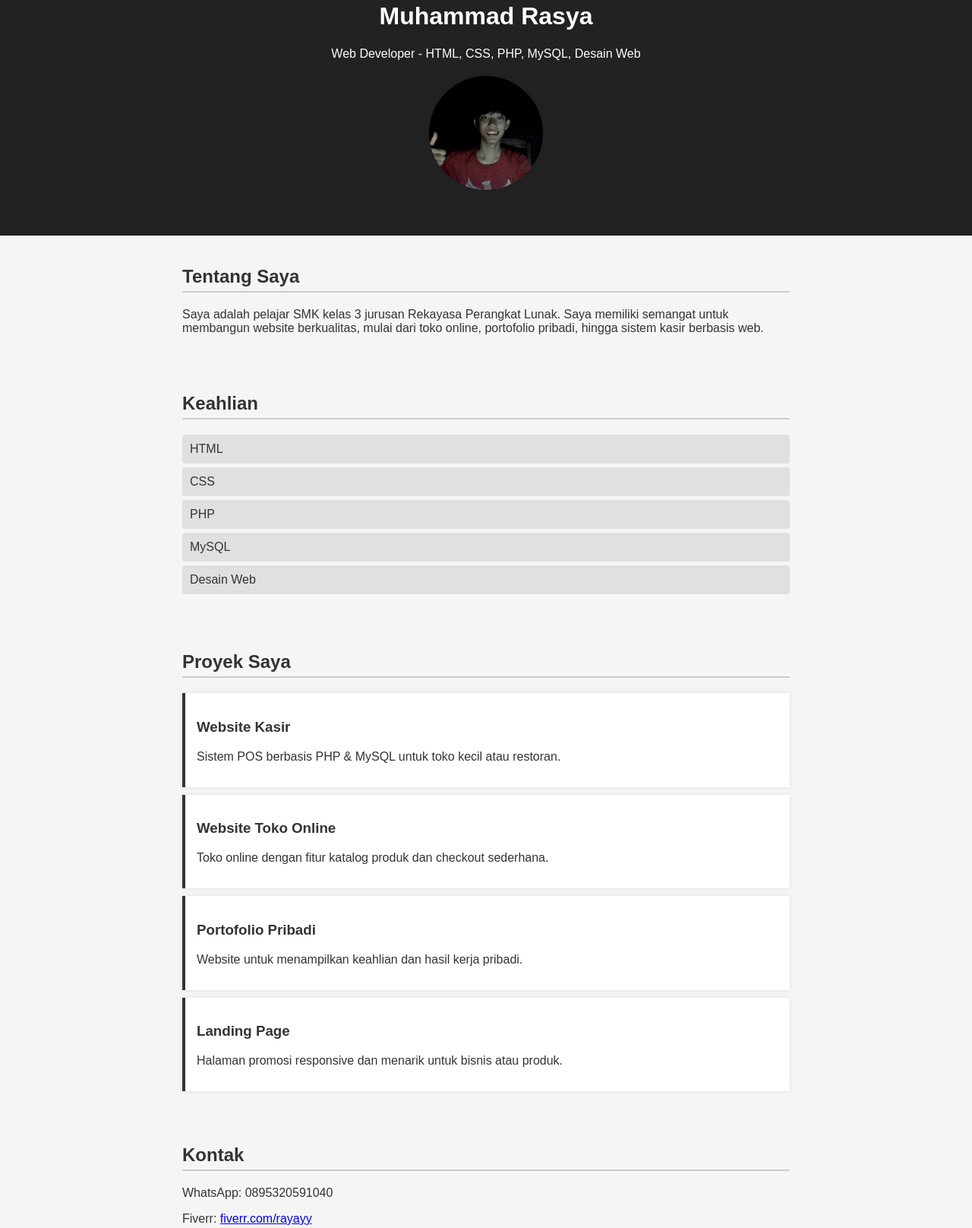
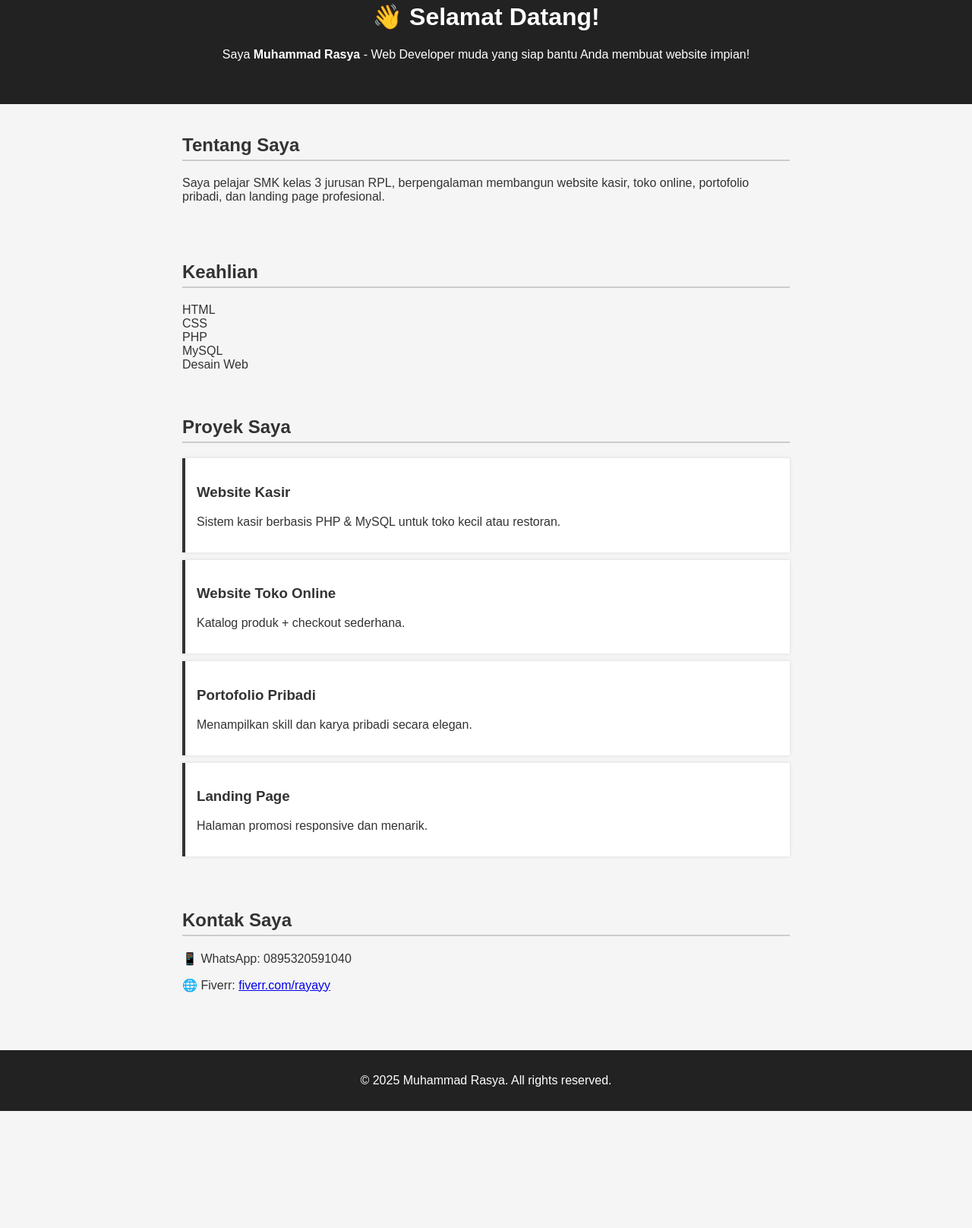
Before and after one commit to rayay2/myporto, a plain HTML site: page index.html in a window 1280 px wide. Shown: the part 58-1674 px from the top of the page at 76% size. After the commit the page ends 1520 px from the top, so only its background shows below. Drawn offline with Linux system fonts and the light colour scheme.

Commit message:
Update index.html

```diff
--- a/index.html
+++ b/index.html
@@ -5,69 +5,69 @@
     <meta name="viewport" content="width=device-width, initial-scale=1.0">
     <title>Portofolio Muhammad Rasya</title>
     <link rel="stylesheet" href="style.css">
-    <style>
-        .profile-pic {
-            width: 150px;
-            height: 150px;
-            object-fit: cover;
-            border-radius: 50%;
-            display: block;
-            margin: 20px auto;
-            box-shadow: 0 0 10px rgba(0,0,0,0.1);
-        }
-    </style>
 </head>
 <body>
     <header>
-        <h1>Muhammad Rasya</h1>
-        <p>Web Developer - HTML, CSS, PHP, MySQL, Desain Web</p>
-        <img src="profile.jpg" alt="Foto Profil Muhammad Rasya" class="profile-pic">
+        <div class="container">
+            <h1>👋 Selamat Datang!</h1>
+            <p>Saya <strong>Muhammad Rasya</strong> - Web Developer muda yang siap bantu Anda membuat website impian!</p>
+        </div>
     </header>
 
     <section class="about">
+        <div class="container">
             <h2>Tentang Saya</h2>
-        <p>Saya adalah pelajar SMK kelas 3 jurusan Rekayasa Perangkat Lunak. Saya memiliki semangat untuk membangun website berkualitas, mulai dari toko online, portofolio pribadi, hingga sistem kasir berbasis web.</p>
+            <p>Saya pelajar SMK kelas 3 jurusan RPL, berpengalaman membangun website kasir, toko online, portofolio pribadi, dan landing page profesional.</p>
+        </div>
     </section>
 
     <section class="skills">
+        <div class="container">
             <h2>Keahlian</h2>
-        <ul>
-            <li>HTML</li>
-            <li>CSS</li>
-            <li>PHP</li>
-            <li>MySQL</li>
-            <li>Desain Web</li>
-        </ul>
+            <div class="grid">
+                <div class="card">HTML</div>
+                <div class="card">CSS</div>
+                <div class="card">PHP</div>
+                <div class="card">MySQL</div>
+                <div class="card">Desain Web</div>
+            </div>
+        </div>
     </section>
 
     <section class="projects">
+        <div class="container">
             <h2>Proyek Saya</h2>
             <div class="project">
                 <h3>Website Kasir</h3>
-            <p>Sistem POS berbasis PHP & MySQL untuk toko kecil atau restoran.</p>
+                <p>Sistem kasir berbasis PHP & MySQL untuk toko kecil atau restoran.</p>
             </div>
             <div class="project">
                 <h3>Website Toko Online</h3>
-            <p>Toko online dengan fitur katalog produk dan checkout sederhana.</p>
+                <p>Katalog produk + checkout sederhana.</p>
             </div>
             <div class="project">
                 <h3>Portofolio Pribadi</h3>
-            <p>Website untuk menampilkan keahlian dan hasil kerja pribadi.</p>
+                <p>Menampilkan skill dan karya pribadi secara elegan.</p>
             </div>
             <div class="project">
                 <h3>Landing Page</h3>
-            <p>Halaman promosi responsive dan menarik untuk bisnis atau produk.</p>
+                <p>Halaman promosi responsive dan menarik.</p>
+            </div>
         </div>
     </section>
 
     <section class="contact">
-        <h2>Kontak</h2>
-        <p>WhatsApp: 0895320591040</p>
-        <p>Fiverr: <a href="https://fiverr.com/rayayy" target="_blank">fiverr.com/rayayy</a></p>
+        <div class="container">
+            <h2>Kontak Saya</h2>
+            <p>📱 WhatsApp: 0895320591040</p>
+            <p>🌐 Fiverr: <a href="https://fiverr.com/rayayy" target="_blank">fiverr.com/rayayy</a></p>
+        </div>
     </section>
 
     <footer>
+        <div class="container">
             <p>© 2025 Muhammad Rasya. All rights reserved.</p>
+        </div>
     </footer>
 </body>
 </html>
```
Lines whose indentation alone changed are shown as unchanged.
